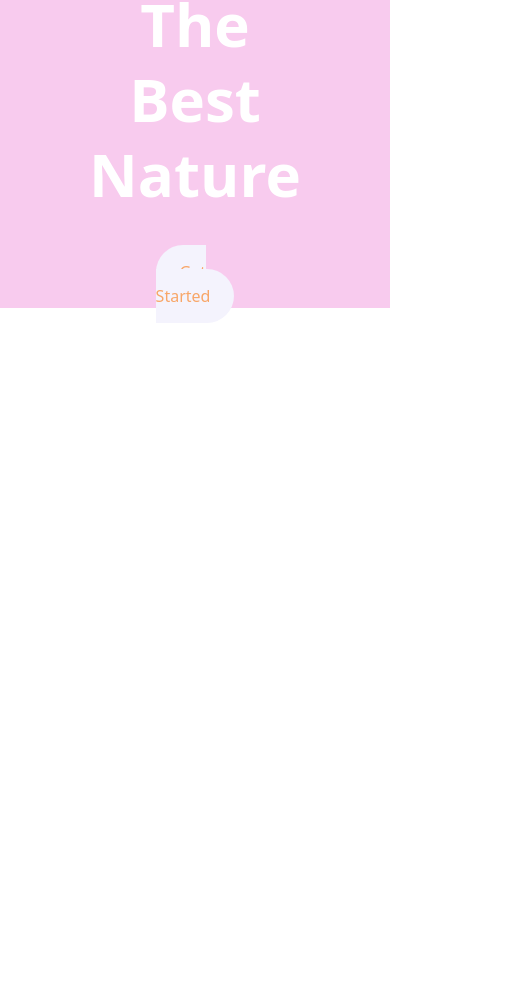
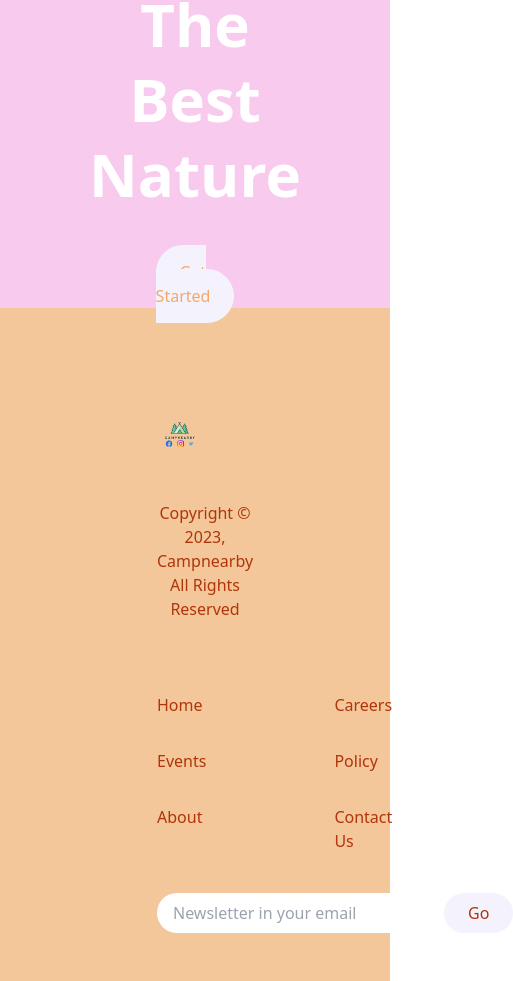
Before and after one commit to Abhay2412/TailwindLandingPageClone, a website: page index.html in a window 390 px wide. Shown: the part 6018-6999 px from the top of the page, 513 px wide, since content can reach past the window. Before the commit the page ends 6341 px from the top, so only its background shows below. Drawn offline with Linux system fonts and the light colour scheme.

Commit message:
Finish the footer and create the hamburger menu styling still needs to be applied

```diff
--- a/index.html
+++ b/index.html
@@ -27,6 +27,23 @@
         </div>
         <!-- Button -->
         <a href="#" class="hidden p-4 px-6 text-white bg-sandyBrown rounded-full baseline hover:bg-sandyBrownLight md:block">Get Started</a>
+        <!-- Hamburger Icon -->
+        <button id="menu-btn" class="block hamburger md:hidden focus:outline-none">
+            <span class="hamburger-top"></span>
+            <span class="hamburger-middle"></span>
+            <span class="hamburger-bottom"></span>
+        </button>
+    </div>
+    <!-- Mobile Menu -->
+    <div class="md:hidden">
+        <div id="menu" class="absolute flex flex-col items-center self-end hidden py-10 mt-12 space-y-8 font-bold bg-rust sm:w-auto sm:self-center left-8 right-8 drop-shadow-md">
+            <a href="#" class="hover:text-antiqueBronze">Home</a>
+            <a href="#" class="hover:text-antiqueBronze">Campsites</a>
+            <a href="#" class="hover:text-antiqueBronze">About</a>
+            <a href="#" class="hover:text-antiqueBronze">Careers</a>
+            <a href="#" class="hover:text-antiqueBronze">Policy</a>
+            <a href="#" class="hover:text-antiqueBronze">Contact Us</a>
+        </div>
     </div>
     </nav>
     <!-- Enjoy your Vacation Section -->
@@ -192,5 +209,45 @@
             </div>
         </div>
     </section>
+    <!-- Footer -->
+    <footer class="bg-lightFulvous">
+        <!-- Flex Container -->
+        <div class="container flex flex-col reverse justify-between px-8 py-12 mx-auto space-y-10 md:flex-row md:space-y-0">
+            <div class="flex flex-col-reverse items-center justify-between space-y-14 md:flex-col md:space-y-0 md:items-start">
+                <div class="mx-auto my-8 text-center text-rust md:hidden">
+                    Copyright &copy; 2023, Campnearby All Rights Reserved
+                </div>
+                <!-- Logo -->
+                <div>
+                    <img src="images/logoTransparentWithSocials.png" width="275" alt="footerLogo">
+                </div>
+            </div>
+            <!-- List Container -->
+            <div class="flex justify-around space-x-32">
+                <div class="flex flex-col space-y-8 text-rust">
+                    <a href="#" class="hover:text-brightRust">Home</a>
+                    <a href="#" class="hover:text-brightRust">Events</a>
+                    <a href="#" class="hover:text-brightRust">About</a>
+                </div>
+                <div class="flex flex-col space-y-8 text-rust">
+                    <a href="#" class="hover:text-brightRust">Careers</a>
+                    <a href="#" class="hover:text-brightRust">Policy</a>
+                    <a href="#" class="hover:text-brightRust">Contact Us</a>
+                </div>
+            </div>
+            <!-- Input Container -->
+            <div class="flex flex-col justify-between">
+                <form>
+                    <div class="flex gap-x-6">
+                        <input type="text" class="flex-1 px-4 rounded-full focus:outline-none" placeholder="Newsletter in your email">
+                        <button class="px-6 py-2 text-rust bg-lightSoap rounded-full hover:bg-brightRust focus:outline-none">Go</button>
+                    </div>
+                    <div class="hidden text-rust md:block">
+                        Copyright &copy; 2023, Campnearby All Rights Reserved
+                    </div>
+                </form>
+            </div>
+        </div>
+    </footer>
 </body>
 </html>
--- a/tailwind.config.js
+++ b/tailwind.config.js
@@ -33,6 +33,9 @@ module.exports = {
         buttonBlue: "#16AEEF",
         classicRose: "#F8CBEE",
         lightSoap: "#F4F3FD",
+        lightFulvous: "#F4C79A",
+        rust: "#AF350A",
+        brightRust: "#EFD7CE",
         // Color Scheme 2 for Camping
         sandyBrown: "#F8A668",
         sandyBrownLight: "#FCD3B4",
```
Also changed, not shown: css/main.css, images/logoTransparent.png (added), images/logoTransparentWithSocials.png (added).
